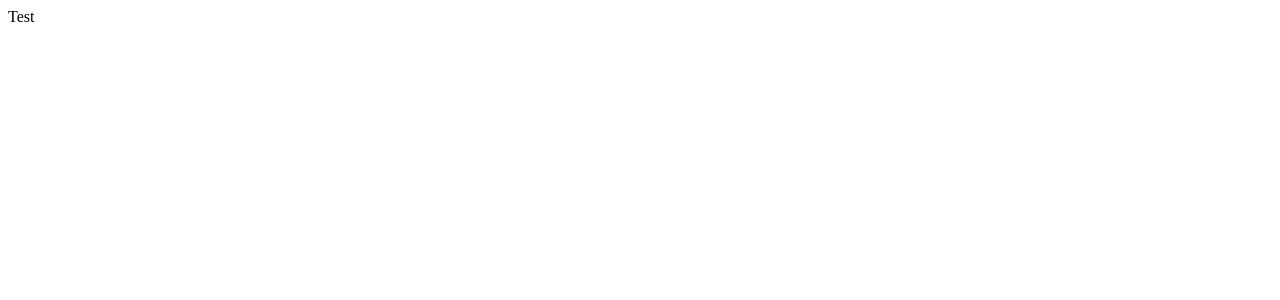
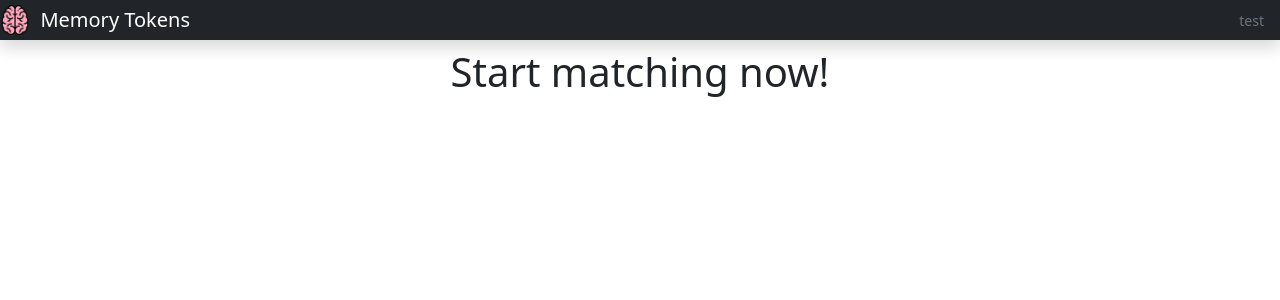
Before and after one commit to sunrise30/memory-tokens-game, a React (Create React App) app: page / in a window 1280 px wide. Shown: the top 300 px of the page. Built offline with nearby package versions, Linux system fonts and the light colour scheme.

Commit message:
Update ui

```diff
--- a/package.json
+++ b/package.json
@@ -6,6 +6,7 @@
     "@testing-library/jest-dom": "^5.11.4",
     "@testing-library/react": "^11.1.0",
     "@testing-library/user-event": "^12.1.10",
+    "bootstrap": "^5.1.1",
     "react": "^17.0.2",
     "react-dom": "^17.0.2",
     "react-scripts": "4.0.3",
--- a/src/components/App.js
+++ b/src/components/App.js
@@ -1,9 +1,20 @@
 import './App.css';
+import Navbar from './Navbar';
 
 function App() {
   return (
-    <div className="App">
-      Test
+    <div>
+      <Navbar account="test" />
+
+      <div className="container-fluid mt-5">
+        <div className="row">
+          <main role="main" className="col-lg-12 d-flex text-center">
+            <div className="content ms-auto me-auto">
+              <h1 className="d-4">Start matching now!</h1>
+            </div>
+          </main>
+        </div>
+      </div>
     </div>
   );
 }
--- /dev/null
+++ b/src/components/Navbar.js
@@ -0,0 +1,23 @@
+import brain from '../brain.png'
+
+function Navbar({ account }) {
+  return (
+    <nav className="navbar navbar-dark fixed-top bg-dark flex-md-nowrap p-0 shadow">
+      <a
+        className="navbar-brand col-sm-3 col-md-2 mr-0"
+        href="#"
+        rel="noopener noreferrer"
+      >
+      <img src={brain} width="30" height="30" className="d-inline-block align-top" alt="" />
+      &nbsp; Memory Tokens
+      </a>
+      <ul className="navbar-nav px-3">
+        <li className="nav-item text-nowrap d-none d-sm-block">
+          <small className="text-muted"><span id="account">{account}</span></small>
+        </li>
+      </ul>
+    </nav>
+  );
+}
+
+export default Navbar;
--- a/src/index.js
+++ b/src/index.js
@@ -1,5 +1,6 @@
 import React from 'react';
 import ReactDOM from 'react-dom';
+import 'bootstrap/dist/css/bootstrap.css'
 import App from './components/App';
 import reportWebVitals from './reportWebVitals';
 
```
Also changed, not shown: src/brain.png (added), 1 other file (tests, documents, lock files or other folders).
